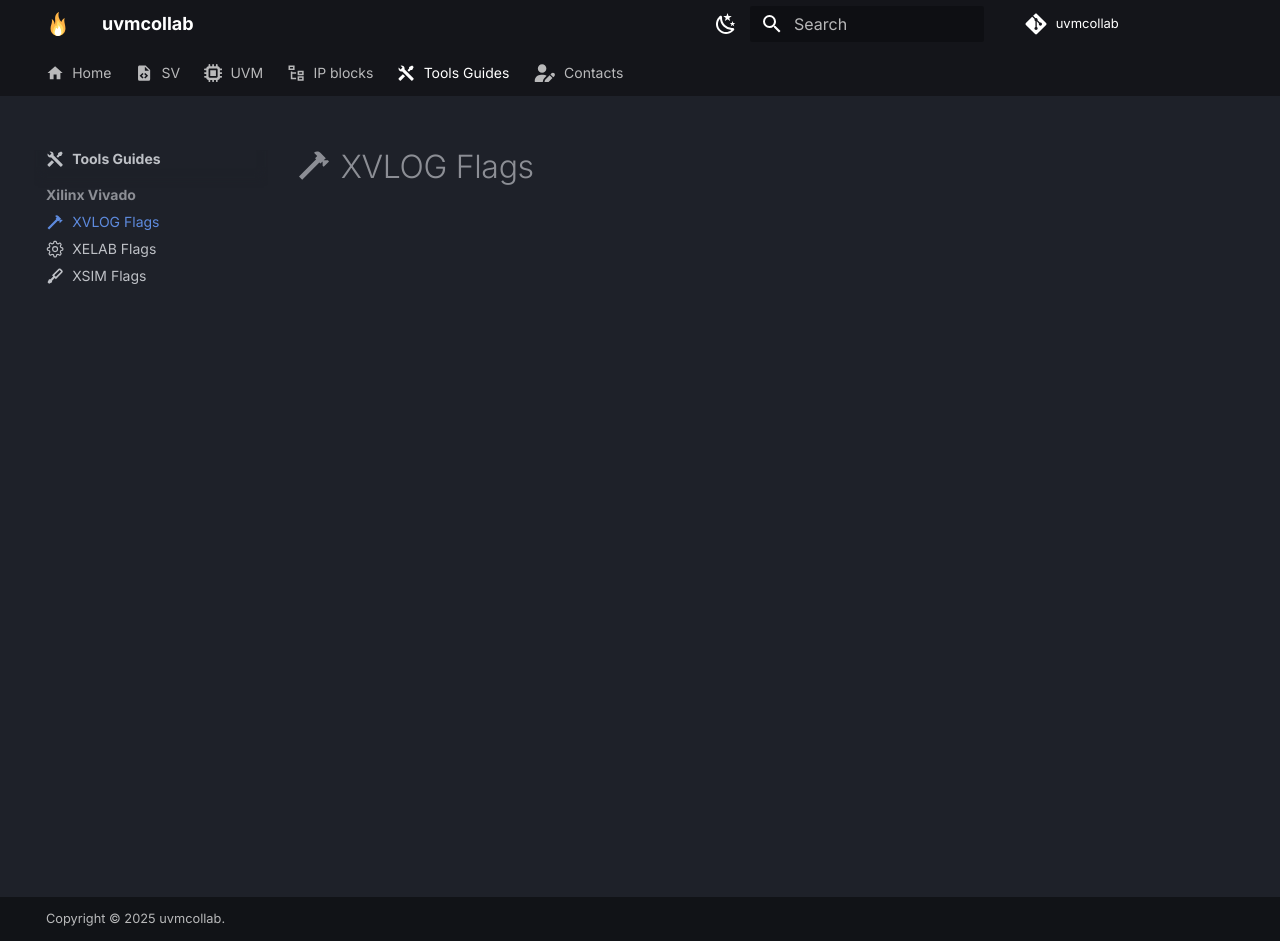
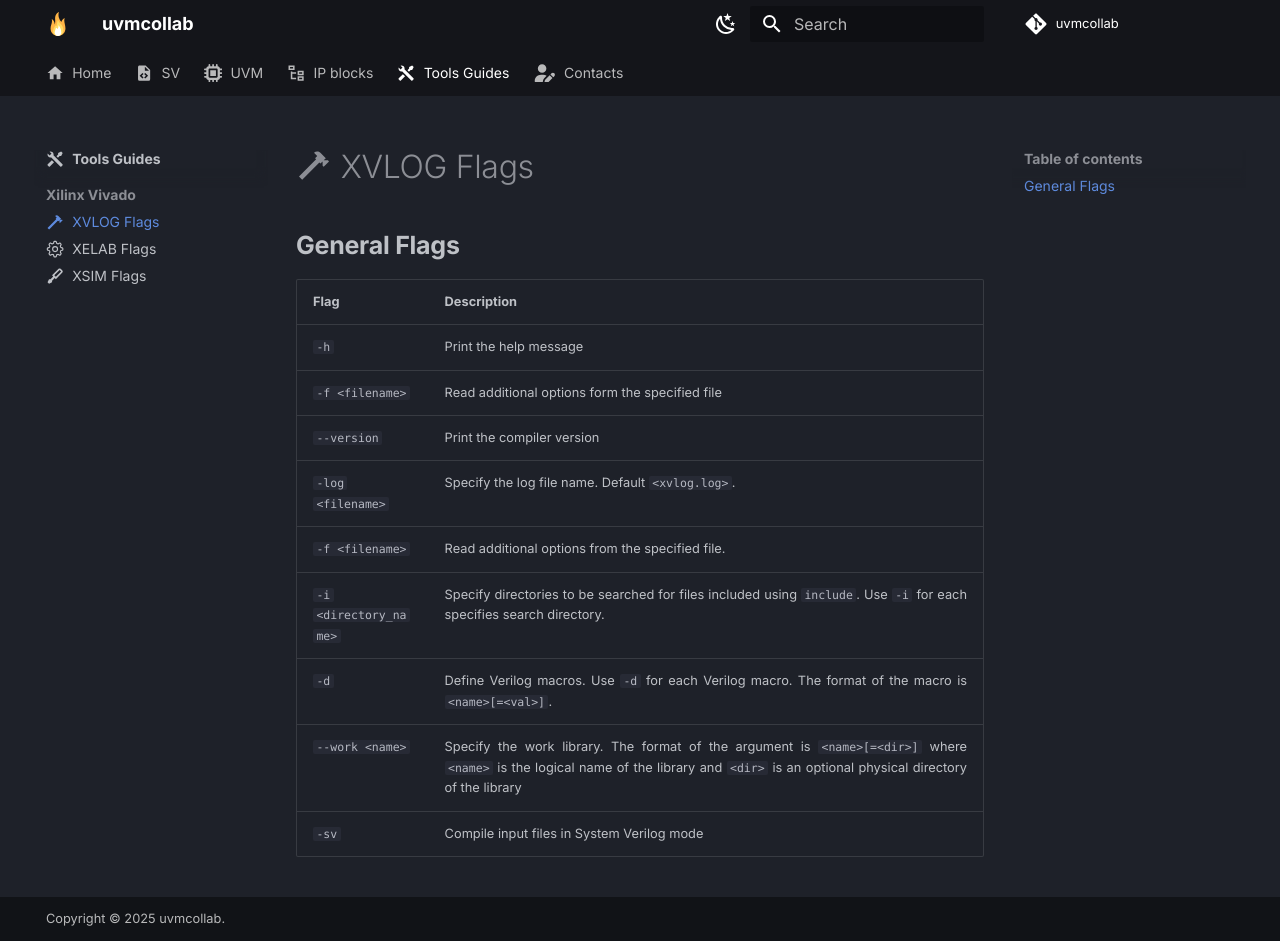
Before and after one commit to uvmcollab/uvmcollab.github.io, an MkDocs documentation site: the page built from docs/tools-guides/vivado/xvlog.md, in a window 1280 px wide and 941 px high. Built offline with MkDocs 1.6.1 and Material for MkDocs 9.7.7, drawn with Linux system fonts in a browser that asks for light colours; some web fonts are replaced.

Commit message:
docs: add xvlog flags

```diff
--- a/docs/tools-guides/vivado/xvlog.md
+++ b/docs/tools-guides/vivado/xvlog.md
@@ -11,3 +11,17 @@ hide:
 ---
 
 # :material-hammer: XVLOG Flags
+
+## **General Flags**
+
+| Flag                  | Description                                                                                                                                                                             |
+| --------------------- | --------------------------------------------------------------------------------------------------------------------------------------------------------------------------------------- |
+| `-h`                  | Print the help message                                                                                                                                                                  |
+| `-f <filename>`       | Read additional options form the specified file                                                                                                                                         |
+| `--version`           | Print the compiler version                                                                                                                                                              |
+| `-log <filename>`     | Specify the log file name. Default `<xvlog.log>`.                                                                                                                                       |
+| `-f <filename>`       | Read additional options from the specified file.                                                                                                                                        |
+| `-i <directory_name>` | Specify directories to be searched for files included using `include`. Use `-i` for each specifies search directory.                                                                    |
+| `-d`                  | Define Verilog macros. Use `-d` for each Verilog macro. The format of the macro is `<name>[=<val>]`.                                                                                    |
+| `--work <name>`       | Specify the work library. The format of the argument is `<name>[=<dir>]` where `<name>` is the logical name of the library and `<dir>` is an optional physical directory of the library |
+| `-sv`                 | Compile input files in System Verilog mode                                                                                                                                              |
```
